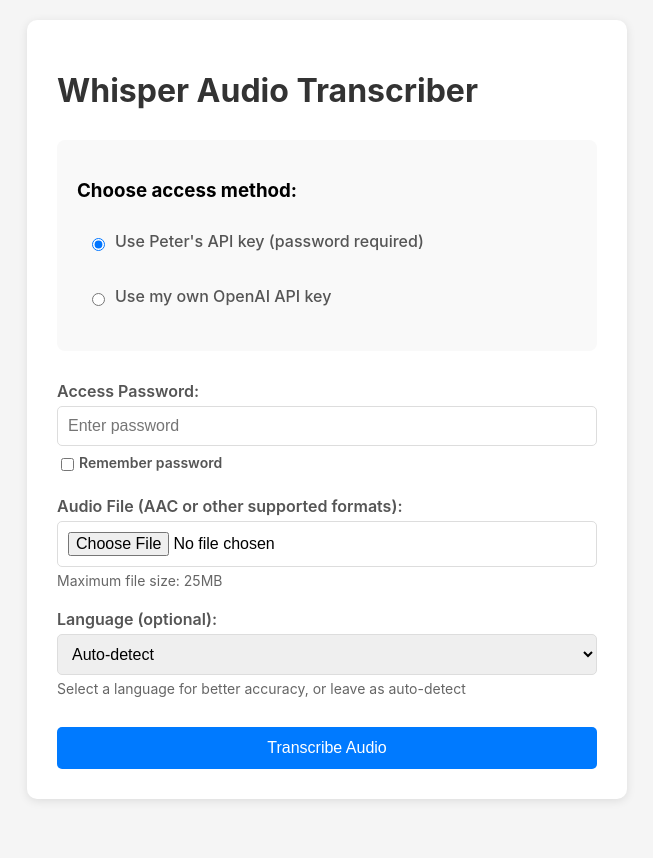
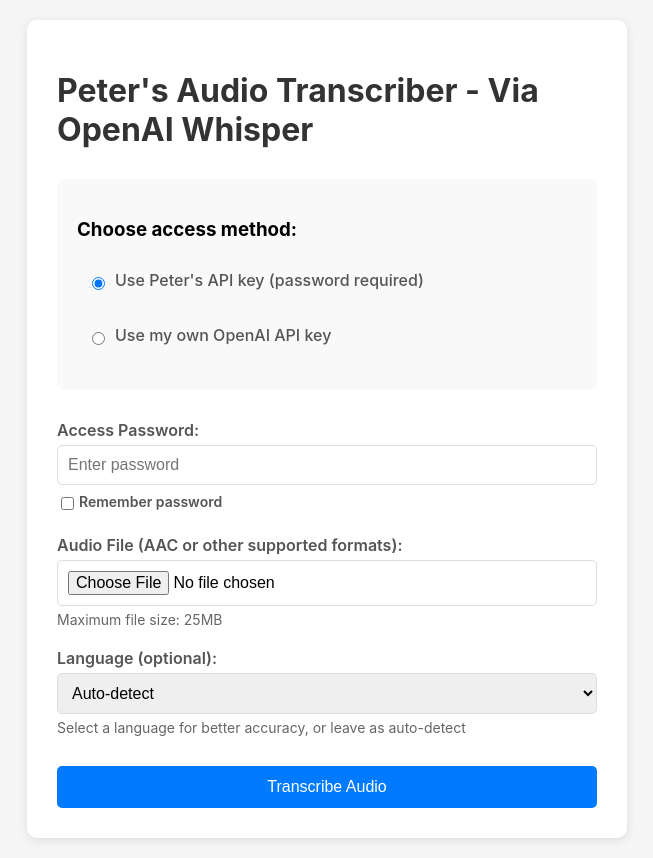
Before and after one commit to citi94/whisper, a website: page index.html in a window 1280 px wide. Shown: the whole page, without its empty margins (313-966 px from the left). Before the commit the page ends 819 px from the top, so only its background shows below. Drawn offline with Linux system fonts and the light colour scheme.

Commit message:
Peter's Update

```diff
--- a/index.html
+++ b/index.html
@@ -140,7 +140,7 @@
 </head>
 <body>
     <div class="container">
-        <h1>Whisper Audio Transcriber</h1>
+        <h1>Peter's Audio Transcriber - Via OpenAI Whisper</h1>
 
         <div class="mode-selector">
             <h3>Choose access method:</h3>
```
